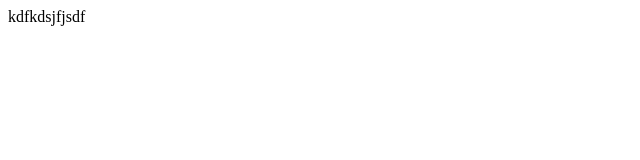
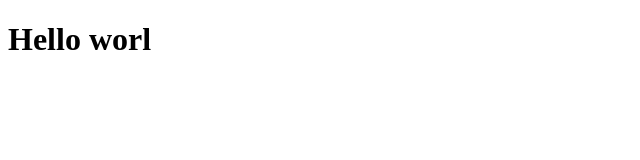
Before and after one commit to lorndavid/test2, a plain HTML site: page index.html in a window 1280 px wide. Shown: the whole page, without its empty margins (0-640 px from the left). Drawn offline with Linux system fonts and the light colour scheme.

Commit message:
change code !

```diff
--- a/index.html
+++ b/index.html
@@ -7,7 +7,7 @@
 </head>
 <body>
 
-  kdfkdsjfjsdf
+ <h1>Hello worl</h1>
 
 </body>
 </html>
```
Also changed, not shown: css.css (added).
